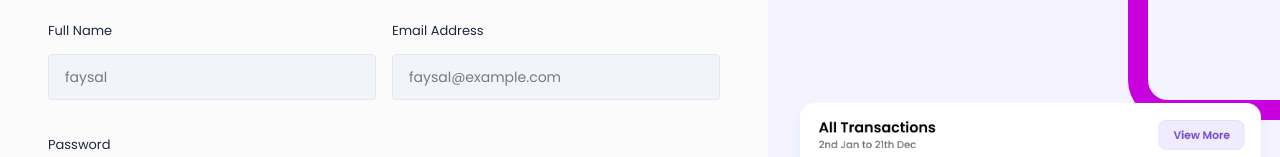
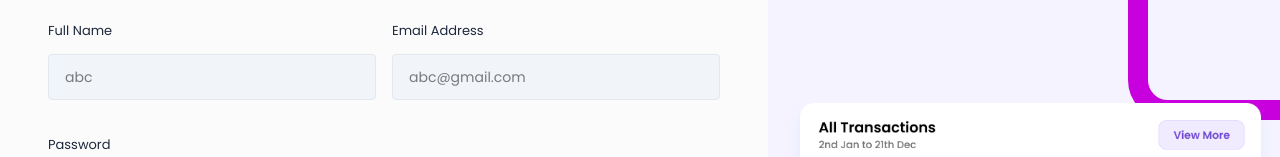
Before and after one commit to faysalcsecu/Web-Engg, a React (Vite) app in the folder frontend/: page /signUp in a window 1280 px wide. Shown: the part 344-501 px from the top of the page. Built offline with nearby package versions, Linux system fonts and the light colour scheme.

Commit message:
s commit from n

```diff
--- a/frontend/src/pages/Auth/SignUpForm.jsx
+++ b/frontend/src/pages/Auth/SignUpForm.jsx
@@ -90,7 +90,7 @@ const SignUpForm = () => {
               value={fullName}
               onChange={({ target }) => setFullName(target.value)}
               label="Full Name"
-              placeholder="faysal"
+              placeholder="abc"
               type="text"
             />
 
@@ -98,7 +98,7 @@ const SignUpForm = () => {
               value={email}
               onChange={({ target }) => setEmail(target.value)}
               label="Email Address"
-              placeholder="faysal@example.com"
+              placeholder="abc@gmail.com"
               type="text"
             />
 
```
